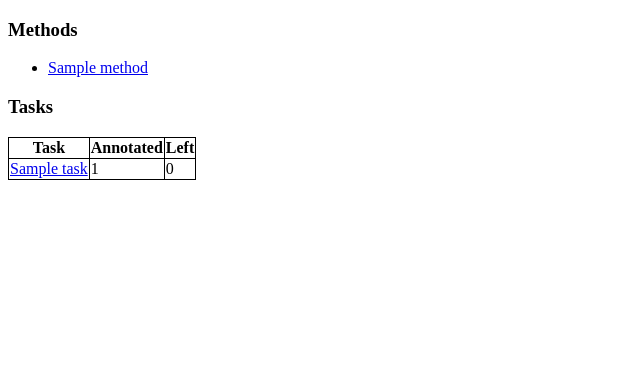
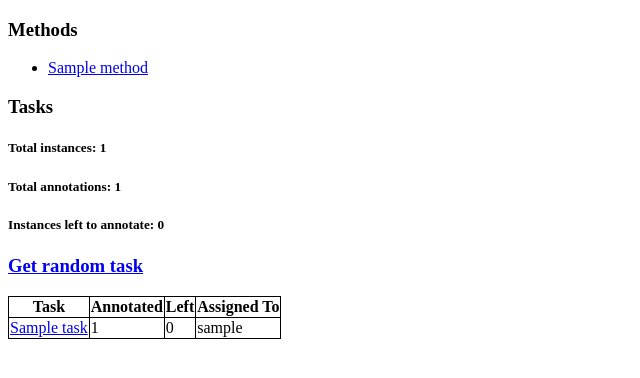
Before and after one commit to matt-gardner/annotation-framework, a Django app: page / in a window 1280 px wide. Shown: the top 378 px of the page, without its empty margins (0-640 px from the left). Run offline with Django 3.2, Linux system fonts and the light colour scheme; tables that the repository leaves empty hold one stand-in row (values such as "Sample post"); some libraries are stand-ins or nearby versions.

Commit message:
Added task assignment, and getting a random task

```diff
--- a/annotate/models.py
+++ b/annotate/models.py
@@ -2,6 +2,7 @@ from django.db import models
 
 class Task(models.Model):
     name = models.CharField(max_length=256, unique=True)
+    assignedTo = models.ForeignKey('auth.User', null=True)
 
     class Meta:
         ordering = ['name']
--- a/annotate/urls.py
+++ b/annotate/urls.py
@@ -23,6 +23,8 @@ urlpatterns = [
         annotate.views.pool_view_all_annotations, name='annotate-pool-view-annotations'),
     url(r'^pool-results/' + pool_id + '$',
         annotate.views.pool_results, name='annotate-pool-view-results'),
+    url(r'^random-task$',
+        annotate.views.get_random_task, name='annotate-random-task'),
     url(r'^ajax/annotate-instance$',
         annotate.views.annotate, name='annotate-ajax-annotate-instance'),
 ]
--- a/annotate/views.py
+++ b/annotate/views.py
@@ -3,6 +3,7 @@ from django.core.urlresolvers import reverse
 from django.db.models import Q
 from django.http import HttpResponse
 from django.shortcuts import get_object_or_404
+from django.shortcuts import redirect
 from django.shortcuts import render
 
 from annotate.models import Annotation
@@ -21,7 +22,7 @@ def home(request):
     context = base_context()
     context['methods'] = Method.objects.all()
     TaskTuple = namedtuple('TaskTuple',
-                           ['name', 'id', 'to_annotate', 'annotated'])
+                           ['name', 'id', 'to_annotate', 'annotated', 'user'])
     tasks = []
     annotated_instances = set(
             Annotation.objects.values_list('instance_id', flat=True))
@@ -40,12 +41,17 @@ def home(request):
                 if instance in annotated_instances:
                     annotated.add(instance)
         if not selected: continue
+        user = task.assignedTo.username if task.assignedTo else ''
         tasks.append(TaskTuple(name=task.name,
                                id=task.id,
                                to_annotate=len(instances) - len(annotated),
-                               annotated=len(annotated)))
+                               annotated=len(annotated),
+                               user=user))
     tasks.sort(key=lambda x: (-x.to_annotate, x.name))
     context['tasks'] = tasks
+    context['total_annotations'] = Annotation.objects.count
+    context['total_instances'] = Instance.objects.count
+    context['total_left_to_annotate'] = len(Instance.objects.filter(annotation__isnull=True))
     return render(request, "main.html", context)
 
 
@@ -145,6 +151,37 @@ def pool_unannotated(request, pool_id):
     return render(request, "pool.html", context)
 
 
+@login_required
+def get_random_task(request):
+    tasks = []
+    annotated_instances = set(
+            Annotation.objects.values_list('instance_id', flat=True))
+    pool_instances = defaultdict(list)
+    for i in InstancePool.instances.through.objects.all():
+        pool_instances[i.instancepool_id].append(i.instance_id)
+    for task in Task.objects.filter(assignedTo__isnull=True):
+        instances = set()
+        annotated = set()
+        selected = False
+        for pool in task.instancepool_set.all():
+            if not pool.selected: continue
+            selected = True
+            for instance in pool_instances[pool.id]:
+                instances.add(instance)
+                if instance in annotated_instances:
+                    annotated.add(instance)
+        if not selected: continue
+        if len(instances.difference(annotated)) > 0:
+            tasks.append(task)
+    if len(tasks) == 0:
+        return redirect('annotate-home')
+    random.shuffle(tasks)
+    task = tasks[0]
+    task.assignedTo = request.user
+    task.save()
+    return redirect('annotate-task', task_id=task.id)
+
+
 def pool_view_all_annotations(request, pool_id):
     context = base_context()
     pool = get_object_or_404(InstancePool, pk=pool_id)
@@ -211,6 +248,10 @@ def annotate(request):
     instance_id = request.GET['instance_id']
     value = request.GET['value']
     instance = get_object_or_404(Instance, pk=instance_id)
+    task = instance.task
+    if not task.assignedTo:
+        task.assignedTo = request.user
+        task.save()
     try:
         annotation = Annotation.objects.get(instance=instance,
                                             user=request.user)
--- a/templates/main.html
+++ b/templates/main.html
@@ -13,17 +13,23 @@
 
 <div id="tasks">
   <h3>Tasks</h3>
+  <h5>Total instances: {{ total_instances }}</h5>
+  <h5>Total annotations: {{ total_annotations }}</h5>
+  <h5>Instances left to annotate: {{ total_left_to_annotate }}</h5>
+  <h3><a href="{% url 'annotate-random-task' %}">Get random task</a></h3>
   <table>
     <tr>
       <th>Task</th>
       <th>Annotated</th>
       <th>Left</th>
+      <th>Assigned To</th>
     </tr>
     {% for task in tasks %}
     <tr>
       <td><a href="{% url 'annotate-task' task.id %}">{{ task.name }}</a></td>
       <td>{{ task.annotated }}</td>
       <td>{{ task.to_annotate }}</td>
+      <td>{{ task.user }}</td>
     </tr>
   {% endfor %}
   </table>
```
